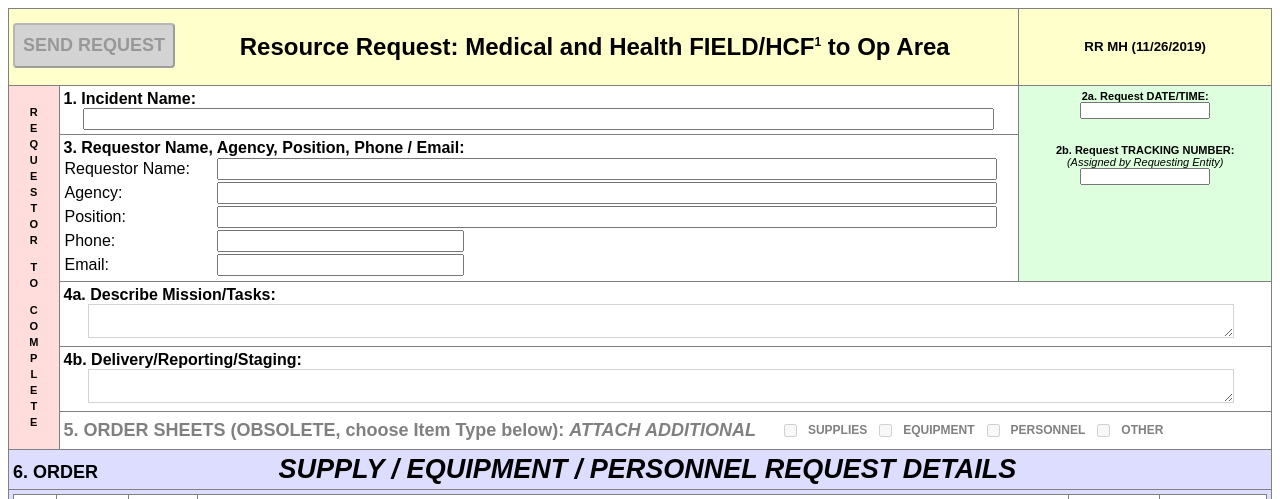
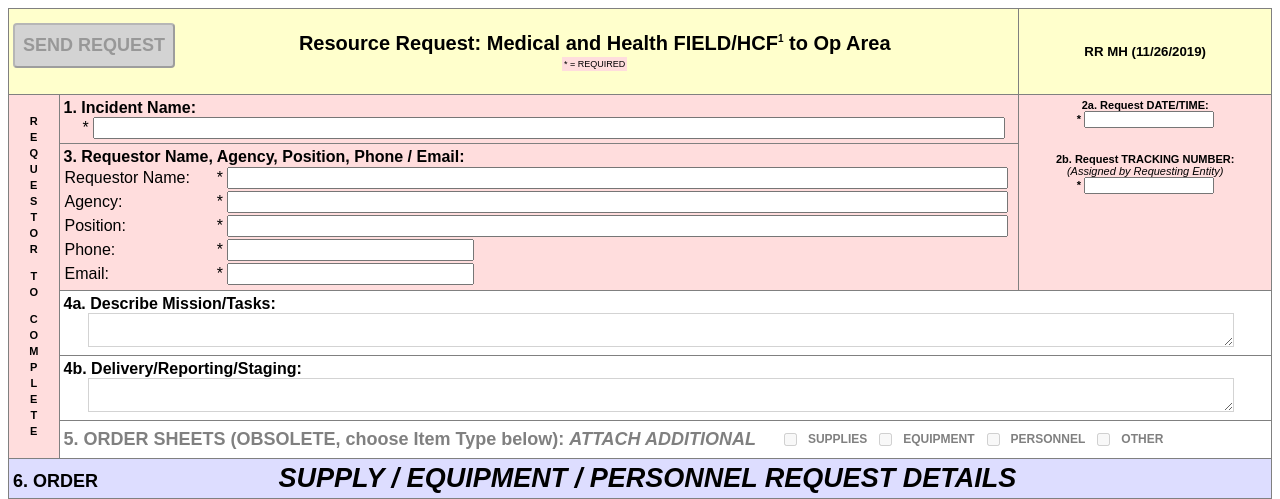
Before and after one commit to areslax/comms-log-toolkit, a PHP site: page /ARES_Resource_Request.php in a window 1280 px wide. Shown: the top 499 px of the page. Run offline with PHP 8.4, Linux system fonts and the light colour scheme; some libraries are stand-ins or nearby versions.

Commit message:
adding more required elements to resource request

```diff
--- a/ARES_Resource_Request.php
+++ b/ARES_Resource_Request.php
@@ -8,13 +8,15 @@
 ini_set('display_errors','1');
 
 $rfld = (empty($_GET['rfld'])) ? "":$_GET['rfld'];
+$loc = (empty($_GET['loc'])) ? "":urldecode($_GET['loc']);
 
 //got form, so submit it
 if (!empty($_POST['sendme'])) {
 	$msgfld = (empty($_POST['rfld'])) ? "":"msg".substr($_POST['rfld'],3);
 	//check if nodb (already posted to db by op)
 	//only applies when coming from comms log
-	if (!empty($msgfld) && (!isset($_POST['nodb']) || empty($_POST['nodb']))) {
+#	if (!empty($msgfld) && (!isset($_POST['nodb']) || empty($_POST['nodb']))) {
+	if (!isset($_POST['nodb']) || empty($_POST['nodb'])) {
 	require "db_conn.php";
 	//clean up missing elements
 	//create resource request
@@ -133,12 +135,21 @@ function checkAuth(frm) {
 	var got3 = (document.getElementById('req_confirm_3').checked) ? 1:0;
 	var gotauth = (document.getElementById('req_auth').value!='') ? 1:0;
 	var gotsig = (document.getElementById('req_sig').value!='') ? 1:0;
-	document.getElementsByClassName('bigbut')[1].style.backgroundColor = (got1 && got2 && got3 && gotauth && gotsig) ? "yellow":"lightgrey";
-	document.getElementsByClassName('bigbut')[1].style.cursor = (got1 && got2 && got3 && gotauth && gotsig) ? "pointer":"default";
-	document.getElementsByClassName('bigbut')[1].disabled = (got1 && got2 && got3 && gotauth && gotsig) ? 0:1;
-	document.getElementsByClassName('bigbut')[0].style.backgroundColor = (got1 && got2 && got3 && gotauth && gotsig) ? "yellow":"lightgrey";
-	document.getElementsByClassName('bigbut')[0].style.cursor = (got1 && got2 && got3 && gotauth && gotsig) ? "pointer":"default";
-	document.getElementsByClassName('bigbut')[0].disabled = (got1 && got2 && got3 && gotauth && gotsig) ? 0:1;
+	var gotinc = (document.getElementById('incident_name').value!='') ? 1:0;
+	var gotdate = (document.getElementById('req_date').value!='') ? 1:0;
+	var gottrack = (document.getElementById('req_tracking_num').value!='') ? 1:0;
+	var gotname = (document.getElementById('req_name').value!='') ? 1:0;
+	var gotagency = (document.getElementById('req_agency').value!='') ? 1:0;
+	var gotpos = (document.getElementById('req_position').value!='') ? 1:0;
+	var gotphone = (document.getElementById('req_phone').value!='') ? 1:0;
+	var gotemail = (document.getElementById('req_email').value!='') ? 1:0;
+	var oktogo = (got1 && got2 && got3 && gotauth && gotsig && gotinc && gotdate && gottrack && gotname && gotagency && gotpos && gotphone && gotemail) ? 1:0;
+	document.getElementsByClassName('bigbut')[1].style.backgroundColor = (oktogo) ? "yellow":"lightgrey";
+	document.getElementsByClassName('bigbut')[1].style.cursor = (oktogo) ? "pointer":"default";
+	document.getElementsByClassName('bigbut')[1].disabled = (oktogo) ? 0:1;
+	document.getElementsByClassName('bigbut')[0].style.backgroundColor = (oktogo) ? "yellow":"lightgrey";
+	document.getElementsByClassName('bigbut')[0].style.cursor = (oktogo) ? "pointer":"default";
+	document.getElementsByClassName('bigbut')[0].disabled = (oktogo) ? 0:1;
 }
 var iter = 3;
 function addReqRow() {
@@ -260,7 +271,7 @@ $nodb1 = (empty($rfld)) ? "":" <table border=0 style='border:none;display:inline
 
 <table cellpadding=4 cellspacing=0 style="width:100%;">
   <tr class="lightyelo">
-    <td colspan=2 style="position:relative;height:36px;text-align:center;"><div class="noprint" style="float:left;left:10px;padding-top:10px;"><button type=submit class="bigbut" disabled>SEND REQUEST</button><?=$nodb1?></div><h2>Resource Request: Medical and Health FIELD/HCF<sup style="font-size:.5em">1</sup> to Op Area</h2></td>
+    <td colspan=2 style="position:relative;height:36px;text-align:center;"><div class="noprint" style="float:left;left:10px;padding-top:10px;"><button type=submit class="bigbut" disabled>SEND REQUEST</button><?=$nodb1?></div><h2 style="font-size:20px;line-height:18px">Resource Request: Medical and Health FIELD/HCF<sup style="font-size:.5em">1</sup> to Op Area<br><span style="font-weight:normal;font-size:9px;padding:2px;" class="lightred">* = REQUIRED</span></h2></td>
     <th style="width:126px;height:36px;"><h5>RR MH (11/26/2019)</h5></th>
   </tr>
 
@@ -270,29 +281,29 @@ $nodb1 = (empty($rfld)) ? "":" <table border=0 style='border:none;display:inline
     <p>T<br>O</p>
     <p>C<br>O<br>M<br>P<br>L<br>E<br>T<br>E</p></th>
 
-    <td style="width:76%;font-weight:bold;" valign=top>
-    1. Incident Name:<div style="padding-left:2%;"><input tabindex=1 type="text" name="incident_name" id="incidentname" style="width:97%" maxlength=220></div></td>
-    <th style="font-size:11px;width:12%;border-bottom:none;" class="lightgreen" valign=top>
+    <td style="width:76%;font-weight:bold;" class="lightred" valign=top>
+    1. Incident Name:<div style="padding-left:2%;font-weight:normal;">*&nbsp;<input tabindex=1 type="text" name="incident_name" id="incidentname" style="width:97%" maxlength=220 onblur="checkAuth(this.form)"></div></td>
+    <th style="font-size:11px;width:12%;border-bottom:none;" class="lightred" valign=top>
     2a. Request DATE/TIME:<br>
-	<input tabindex=2 type=text class="datepicker0" name="req_date" style="text-align:center;width:50%" maxlength=16></th>
+	*&nbsp;<input tabindex=2 type=text class="datepicker0" name="req_date" style="text-align:center;width:50%" maxlength=16 onblur="checkAuth(this.form)"></th>
     <!--th style="font-size:11px;width:12%;border-left:none;border-bottom:none;" class="lightgreen" valign=top>
     2b. Request TIME:<br>
 	<input tabindex=3 type=time class="timefld" name="req_time" style="text-align:center;width:90%;" maxlength=12></th-->
   </tr>
 
   <tr>
-    <td style="width:76%;font-weight:bold;" valign=top>
+    <td style="width:76%;font-weight:bold;" class="lightred" valign=top>
     3. Requestor Name, Agency, Position, Phone / Email:<br>
     <table class="noborder" style="width:100%;font-weight:normal;">
-	<tr><td>Requestor&nbsp;Name:</td><td style="width:84%"><input tabindex=5 type=text name="req_name" style="width:97%"></td></tr>
-	<tr><td>Agency:</td><td><input tabindex=6 type=text name="req_agency" class="location" style="text-align:left;width:97%;" maxlength=120></td></tr>
-	<tr><td>Position:</td><td><input tabindex=7 type=text name="req_position" style="width:97%" maxlength=120></td></tr>
-	<tr><td>Phone:</td><td><input tabindex=8 type=text name="req_phone" style="width:30%" maxlength=40></td></tr>
-	<tr><td>Email:</td><td><input tabindex=9 type=text name="req_email" style="width:30%" maxlength=40></td></tr>
+	<tr><td>Requestor&nbsp;Name:</td><td style="width:84%">*&nbsp;<input tabindex=5 type=text name="req_name" style="width:97%" onblur="checkAuth(this.form)"></td></tr>
+	<tr><td>Agency:</td><td>*&nbsp;<input tabindex=6 type=text name="req_agency" class="location" style="text-align:left;width:97%;" maxlength=120 value="<?=$loc?>" onblur="checkAuth(this.form)"></td></tr>
+	<tr><td>Position:</td><td>*&nbsp;<input tabindex=7 type=text name="req_position" style="width:97%" maxlength=120 onblur="checkAuth(this.form)"></td></tr>
+	<tr><td>Phone:</td><td>*&nbsp;<input tabindex=8 type=text name="req_phone" style="width:30%" maxlength=40 onblur="checkAuth(this.form)"></td></tr>
+	<tr><td>Email:</td><td>*&nbsp;<input tabindex=9 type=text name="req_email" style="width:30%" maxlength=40 onblur="checkAuth(this.form)"></td></tr>
     </table></td>
-    <th style="font-size:11px;width:24%;padding-top:10px;border-top:none;" class="lightgreen" valign=top>
+    <th style="font-size:11px;width:24%;padding-top:10px;border-top:none;" class="lightred" valign=top>
     2b. Request TRACKING NUMBER:<br><span class="noprint" style="font-weight:normal;font-style:italic;">(Assigned by Requesting Entity)</span><br>
-	<input tabindex=4 type=text name="req_tracking_num" style="width:50%;text-align:center;"></b></font></td>
+	*&nbsp;<input tabindex=4 type=text name="req_tracking_num" style="width:50%;text-align:center;" onblur="checkAuth(this.form)"></b></font></td>
   </tr>
 
   <tr>
@@ -490,7 +501,7 @@ $nodb1 = (empty($rfld)) ? "":" <table border=0 style='border:none;display:inline
     <div style="position:absolute;right:10px;padding-top:10px;" class="noprint"><?=$nodb?><button type=submit class="bigbut" disabled>SEND REQUEST</button></div>
     <p style="margin:0 0 12px 0">8. <span class="noprint">COMMAND/MANAGEMENT REVIEW AND </span>VERIFICATION<span class="noprint"><br>
     <span style="font-size:.9em">(NAME, POSITION, AND SIGNATURE - SIGNATURE INDICATES VERIFICATION OF NEED AND APPROVAL</span>)</span></p></span>
-    &nbsp;&nbsp; *<input type=text id=req_auth name="req_auth" style="width:40%;" maxlength=110 placeholder="Name &amp; Position" onblur="checkAuth(this.form)"> *<input type=text id=req_sig name="req_sig" style="width:15%" placeholder="Signature" onblur="checkAuth(this.form)"></td>
+    &nbsp;&nbsp; *&nbsp;<input type=text id=req_auth name="req_auth" style="width:40%;" maxlength=110 placeholder="Name &amp; Position" onblur="checkAuth(this.form)"> *&nbsp;<input type=text id=req_sig name="req_sig" style="width:15%" placeholder="Signature" onblur="checkAuth(this.form)"></td>
   </tr>
 </table>
 <div style="text-align:center;font-size:.8em;margin:15px 0 120px 0;padding:3px;" class="lightyelo">
```
